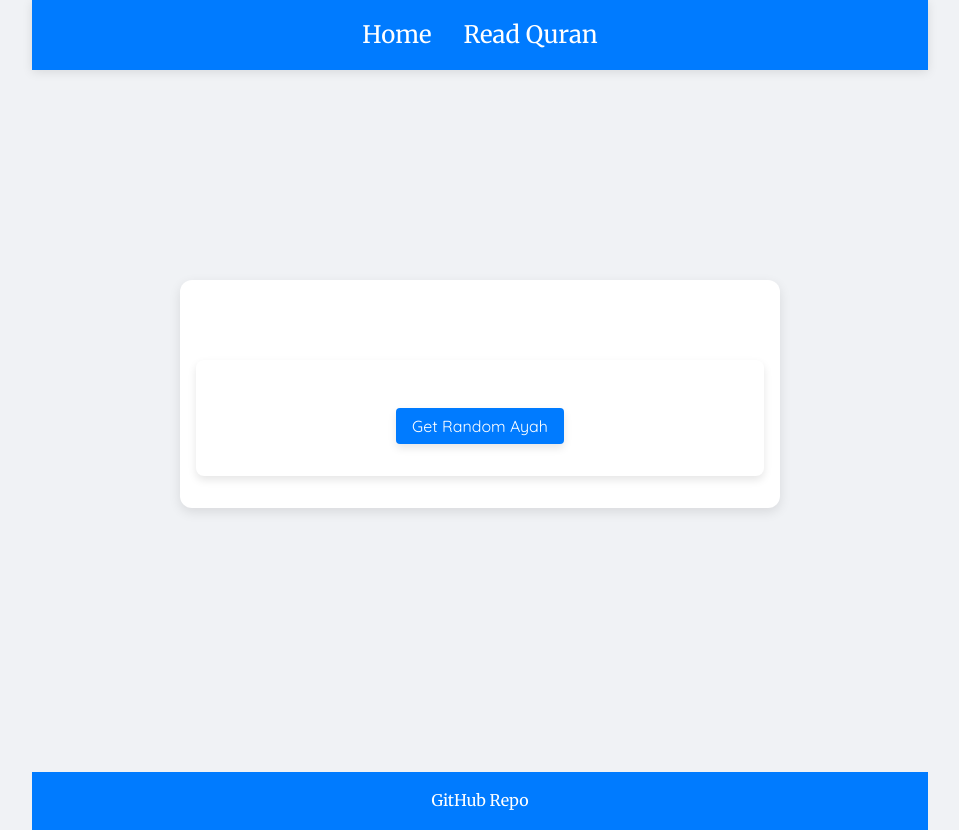
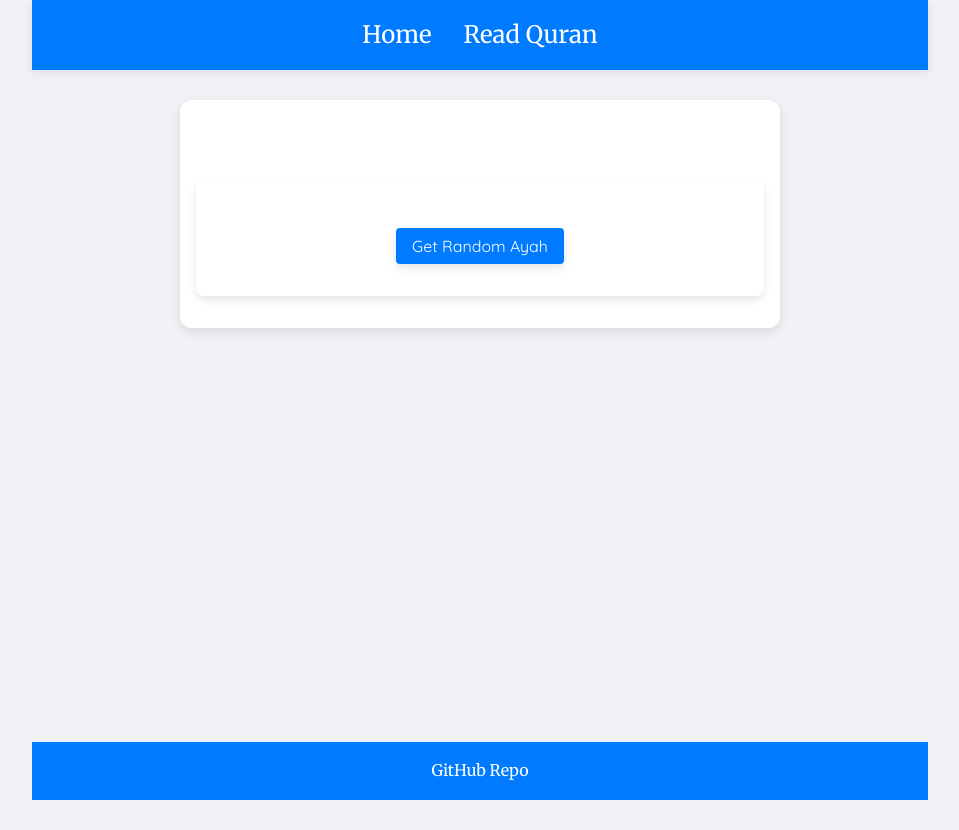
Before and after one commit to codebatine/QuranQuote, a React (Vite) app: page / in a window 1280 px wide. Shown: the whole page, without its empty margins (160-1119 px from the left). After the commit the page ends 800 px from the top, so only its background shows below. Built offline with nearby package versions, Linux system fonts and the light colour scheme; no server answers.

Commit message:
footer fix :shell:

```diff
--- a/src/App.jsx
+++ b/src/App.jsx
@@ -7,12 +7,16 @@ import ReadQuran from './pages/ReadQuran';
 const App = () => {
   return (
     <Router>
+      <div id="root">
         <Navbar />
+        <main>
           <Routes>
             <Route path="/" element={<Home />} />
             <Route path="/readquran" element={<ReadQuran />} />
           </Routes>
+        </main>
         <Footer />
+      </div>
     </Router>
   );
 };
--- a/src/assets/styles/_base.scss
+++ b/src/assets/styles/_base.scss
@@ -8,6 +8,18 @@ body {
   margin: 0;
   padding: 0;
   height: 100%;
+  display: flex;
+  flex-direction: column;
+}
+
+#root {
+  display: flex;
+  flex-direction: column;
+  min-height: 100vh;
+}
+
+main {
+  flex: 1;
 }
 
 h1, h2, h3, h4, h5, h6 {
--- a/src/assets/styles/_components.scss
+++ b/src/assets/styles/_components.scss
@@ -7,6 +7,8 @@
   max-width: 600px;
   text-align: center;
   width: 100%;
+  height: auto;
+  font-size: 1.5rem;
 }
 
 .button,
@@ -35,6 +37,16 @@
   padding: 0.5rem;
   width: 100%;
   max-width: 600px;
-  border: 1 px solid #dcdcdc;
+  border: 1px solid #dcdcdc;
   border-radius: 5px;
 }
+
+.translation-text {
+  font-size: 1.2rem;
+  margin: 1rem 0;
+  padding: 1rem;
+  background-color: #f8f9fa;
+  border-radius: 8px;
+  width: 100%;
+  box-shadow: 0 2px 6px rgba(0, 0, 0, 0.1);
+}
--- a/src/assets/styles/_footer.scss
+++ b/src/assets/styles/_footer.scss
@@ -4,8 +4,9 @@ footer {
   text-align: center;
   padding: 1rem;
   width: 70%;
-  margin:auto;
-  margin-top: 2rem;
+  margin: auto;
+  margin-top: auto;
+  display: block;
 
   a {
     color: white;
--- a/src/assets/styles/_layout.scss
+++ b/src/assets/styles/_layout.scss
@@ -8,7 +8,8 @@
   background-color: #fff;
   width: 70%;
   max-width: 600px;
-  margin: auto;
+  height: auto;
+  margin: 100px auto;
   border-radius: 12px;
   box-shadow: 0 4px 12px rgba(0, 0, 0, 0.1);
 }
@@ -27,7 +28,7 @@
 
 .ayah-text {
   margin: 0.5rem 0;
-  font-size: 1.1rem;
+  font-size: 1.2rem;
 }
 
 .translation-text {
--- a/src/pages/Home.jsx
+++ b/src/pages/Home.jsx
@@ -1,6 +1,5 @@
 import { useState, useEffect } from 'react';
 import axios from 'axios';
-import styled from 'styled-components';
 import QuoteCard from '../components/QuoteCard';
 
 const surahAyahCounts = {
@@ -20,26 +19,6 @@ const surahAyahCounts = {
   106: 4, 107: 7, 108: 3, 109: 6, 110: 3, 111: 5, 112: 4, 113: 5,
   114: 6
 };
-
-const Container = styled.div`
-  display: flex;
-  flex-direction: column;
-  align-items: center;
-  justify-content: center;
-  min-height: calc(100vh - 60px);
-  padding: 2rem;
-  padding-top: 80px;
-`;
-
-const TranslationText = styled.p`
-  font-size: 1rem;
-  margin: 1rem 0;
-  padding: 1rem;
-  background-color: #f8f9fa;
-  border-radius: 8px;
-  width: 100%;
-  box-shadow: 0 2px 6px rgba(0, 0, 0, 0.1);
-`;
 
 const Home = () => {
   const [quote, setQuote] = useState('');
@@ -68,14 +47,10 @@ const Home = () => {
   }, []);
 
   return (
-    <>
-    <Container>
-      <div className='container'>
+    <div className="container">
       <QuoteCard quote={quote} fetchQuote={fetchRandomQuote} />
-      {translation && <TranslationText><strong>English Translation:</strong> {translation}</TranslationText>}
-      </div>
-    </Container>
-    </>
+      {translation && <p className="translation-text"><strong>English Translation:</strong> {translation}</p>}
+    </div>
   );
 };
 
```
Lines whose indentation alone changed are shown as unchanged.
